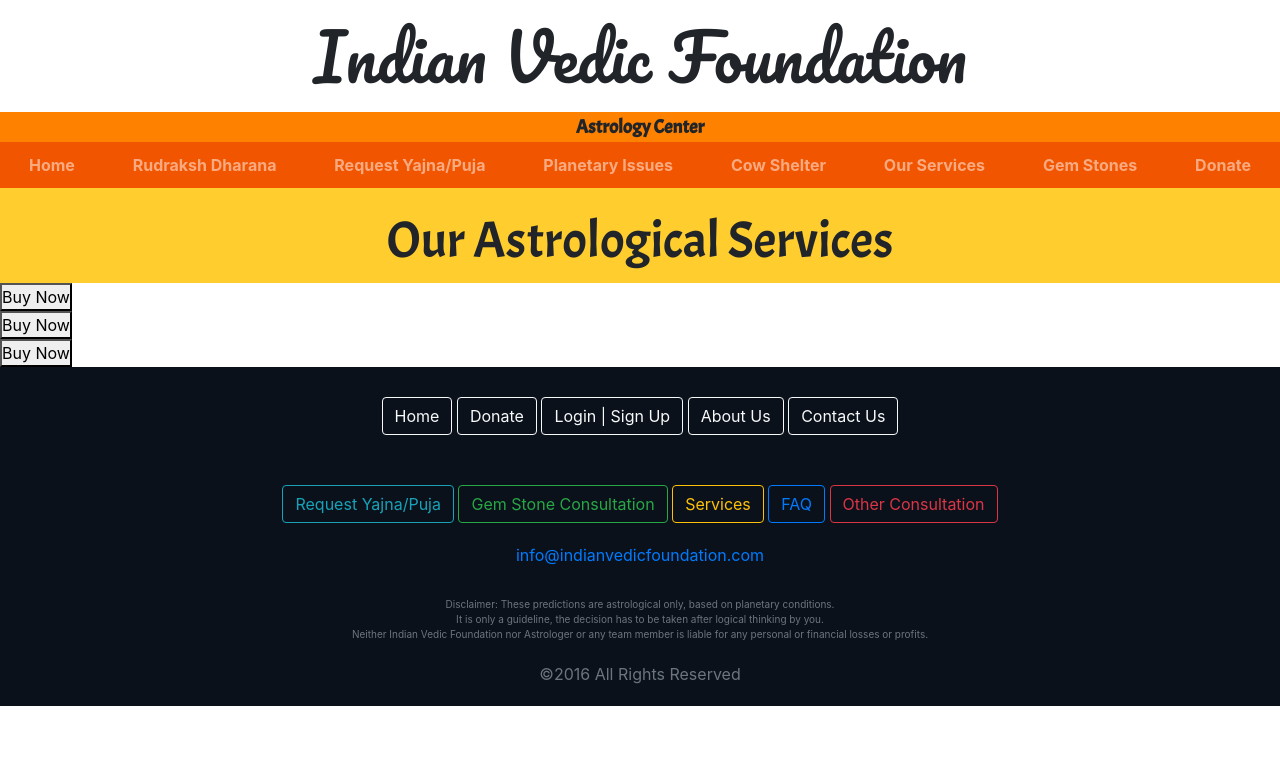
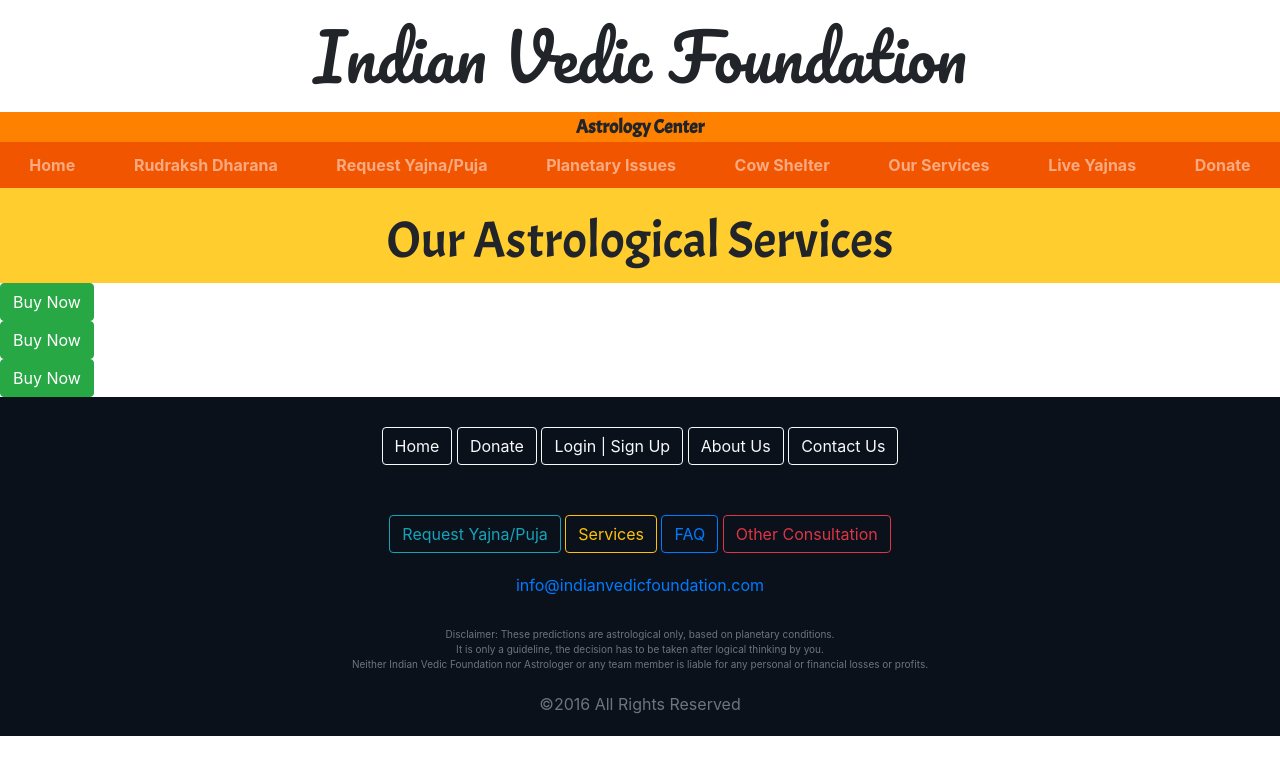
Before and after one commit to sonali-yadav/astro-website, a Django app: page /donations/services/ in a window 1280 px wide. Shown: the top 763 px of the page. Run offline with Django 3.2, Linux system fonts and the light colour scheme; some libraries are stand-ins or nearby versions.

Commit message:
services.html changed

```diff
--- a/donations/templates/donations/services.html
+++ b/donations/templates/donations/services.html
@@ -6,17 +6,17 @@
     <div class="feature_box_div">
         <div class="feature_head_div"></div>
         <div class="feature_text_div"></div>
-        <div class="feature_button_div"><button>Buy Now</button></div>
+        <div class="feature_button_div"><button class="btn btn-success">Buy Now</button></div>
     </div>
     <div class="feature_box_div">
         <div class="feature_head_div"></div>
         <div class="feature_text_div"></div>
-        <div class="feature_button_div"><button>Buy Now</button></div>
+        <div class="feature_button_div"><button class="btn btn-success">Buy Now</button></div>
     </div>
     <div class="feature_box_div">
         <div class="feature_head_div"></div>
         <div class="feature_text_div"></div>
-        <div class="feature_button_div"><button>Buy Now</button></div>
+        <div class="feature_button_div"><button class="btn btn-success">Buy Now</button></div>
     </div>
 </div>
 {% endblock %}
--- a/home/static/css/contactus.css
+++ b/home/static/css/contactus.css
@@ -8,7 +8,7 @@
     flex-direction: row;
     flex-wrap: wrap;
 	justify-content: center;
-	width: 90%;
+	width: 100%;
 	margin: 20px auto 0 auto;
 	padding: 20px 0;
 	text-align: center;
--- a/home/templates/home/base.html
+++ b/home/templates/home/base.html
@@ -63,7 +63,7 @@
                                 <b><a class="nav-link" href="{% url 'services' %}">Our Services</a></b>
                             </li>
                             <li class="nav-item">
-                                <b><a class="nav-link" href="{% url 'gems' %}">Gem Stones</a></b>
+                                <b><a class="nav-link" href="#">Live Yajnas</a></b>
                             </li>
                             <li class="nav-item">
                                 <b><a class="nav-link" href="{% url 'donate' %}">Donate</a></b>
@@ -86,7 +86,6 @@
                 </div>
                 <div class="footer_text">
                     <a href="{% url 'yajna' %}" class="btn btn-outline-info">Request Yajna/Puja</a>
-                    <a href="{% url 'gems' %}" class="btn btn-outline-success">Gem Stone Consultation</a>
                     <a href="{% url 'services' %}" class="btn btn-outline-warning">Services</a>
                     <a href="{% url 'faq' %}" class="btn btn-outline-primary">FAQ</a>
                     <a href="{% url 'contact' %}" class="btn btn-outline-danger">Other Consultation</a>
```
